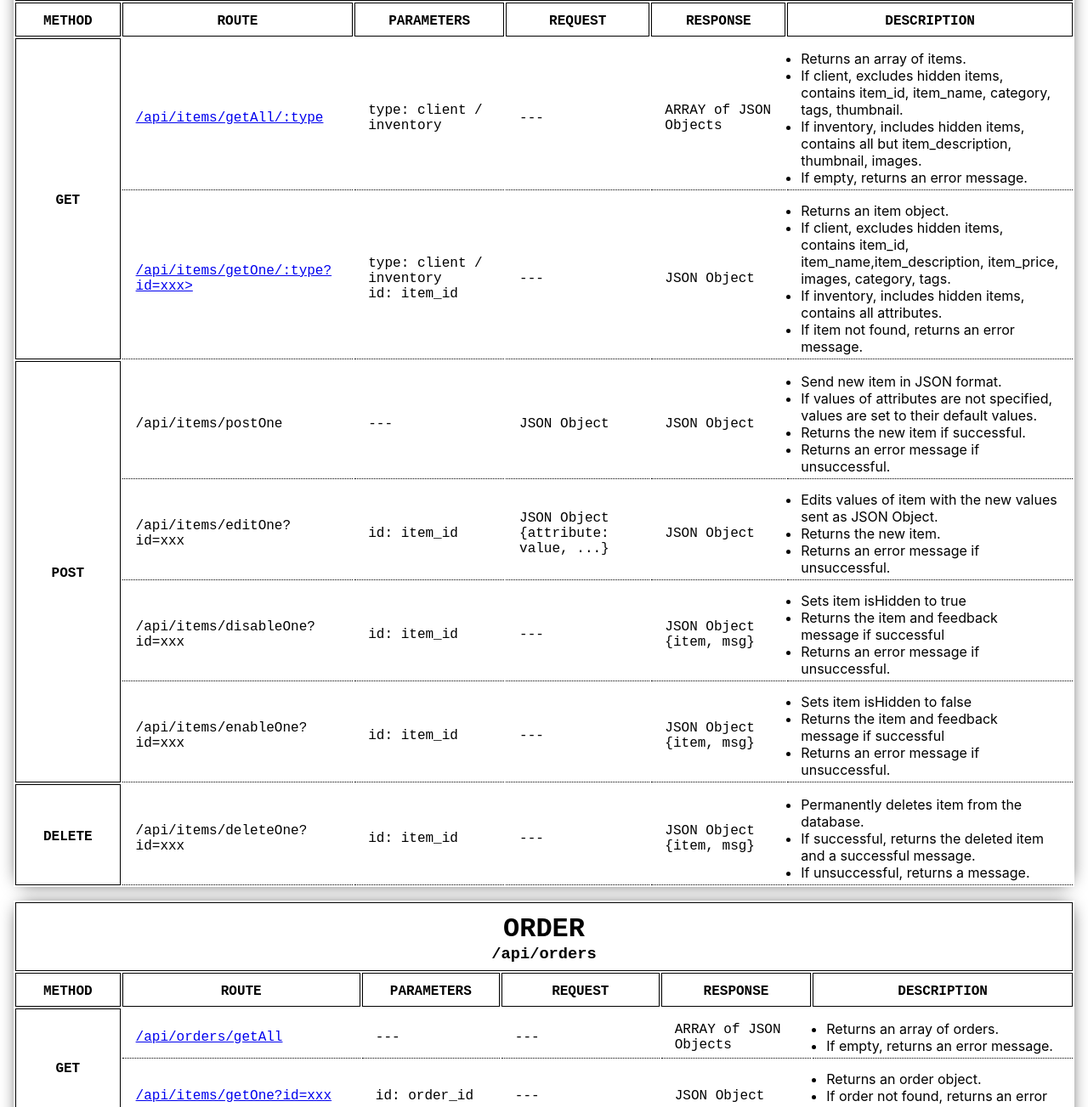
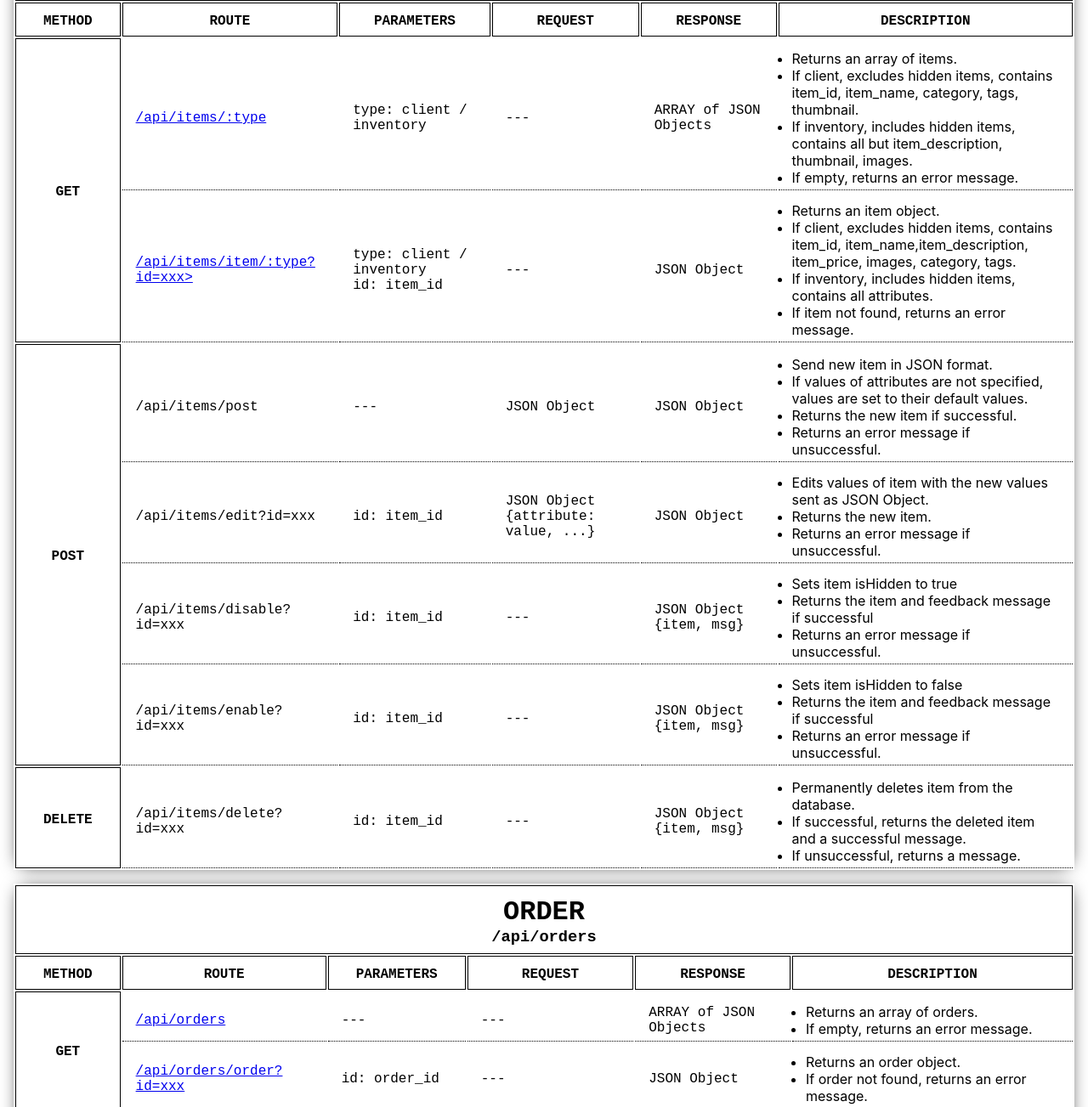
Before and after one commit to jp-ong/syntax-api-server, a website: page public/index.html in a window 1280 px wide. Shown: the part 743-2046 px from the top of the page at 85% size. Drawn offline with Linux system fonts and the light colour scheme.

Commit message:
Updated HTML

```diff
--- a/public/index.html
+++ b/public/index.html
@@ -204,8 +204,8 @@
         </tr>
         <tr>
           <td>
-            <a href="/api/items/getAll/type" target="_blank"
-              >/api/items/getAll/:type</a
+            <a href="/api/items/type" target="_blank"
+              >/api/items/:type</a
             >
           </td>
           <td>type: client / inventory</td>
@@ -228,8 +228,8 @@
         </tr>
         <tr>
           <td>
-            <a href="/api/items/getOne/type?id=xxx" target="_blank"
-              >/api/items/getOne/:type?id=xxx></a
+            <a href="/api/items/item/type?id=xxx" target="_blank"
+              >/api/items/item/:type?id=xxx></a
             >
           </td>
           <td>
@@ -256,7 +256,7 @@
           <th rowspan="5">POST</th>
         </tr>
         <tr>
-          <td>/api/items/postOne</td>
+          <td>/api/items/post</td>
           <td>---</td>
           <td>JSON Object</td>
           <td>JSON Object</td>
@@ -273,7 +273,7 @@
           </td>
         </tr>
         <tr>
-          <td>/api/items/editOne?id=xxx</td>
+          <td>/api/items/edit?id=xxx</td>
           <td>id: item_id</td>
           <td>JSON Object {attribute: value, ...}</td>
           <td>JSON Object</td>
@@ -288,7 +288,7 @@
           </td>
         </tr>
         <tr>
-          <td>/api/items/disableOne?id=xxx</td>
+          <td>/api/items/disable?id=xxx</td>
           <td>id: item_id</td>
           <td>---</td>
           <td>JSON Object {item, msg}</td>
@@ -301,7 +301,7 @@
           </td>
         </tr>
         <tr>
-          <td>/api/items/enableOne?id=xxx</td>
+          <td>/api/items/enable?id=xxx</td>
           <td>id: item_id</td>
           <td>---</td>
           <td>JSON Object {item, msg}</td>
@@ -317,7 +317,7 @@
           <th rowspan="2">DELETE</th>
         </tr>
         <tr>
-          <td>/api/items/deleteOne?id=xxx</td>
+          <td>/api/items/delete?id=xxx</td>
           <td>id: item_id</td>
           <td>---</td>
           <td>JSON Object {item, msg}</td>
@@ -357,7 +357,7 @@
         </tr>
         <tr>
           <td>
-            <a href="/api/orders/getAll" target="_blank">/api/orders/getAll</a>
+            <a href="/api/orders" target="_blank">/api/orders</a>
           </td>
           <td>---</td>
           <td>---</td>
@@ -371,8 +371,8 @@
         </tr>
         <tr>
           <td>
-            <a href="/api/items/getOne?id=xxx" target="_blank"
-              >/api/items/getOne?id=xxx</a
+            <a href="/api/orders/order?id=xxx" target="_blank"
+              >/api/orders/order?id=xxx</a
             >
           </td>
           <td>
@@ -391,7 +391,7 @@
           <th rowspan="2">POST</th>
         </tr>
         <tr>
-          <td>/api/orders/generateOrder</td>
+          <td>/api/orders/generate</td>
           <td>---</td>
           <td>JSON Object {user_id, item_id}</td>
           <td>JSON Object</td>
@@ -416,7 +416,7 @@
           <th rowspan="2">DELETE</th>
         </tr>
         <tr>
-          <td>/api/orders/deleteOne?id=xxx</td>
+          <td>/api/orders/delete?id=xxx</td>
           <td>id: order_id</td>
           <td>---</td>
           <td>JSON Object {order, msg}</td>
```
